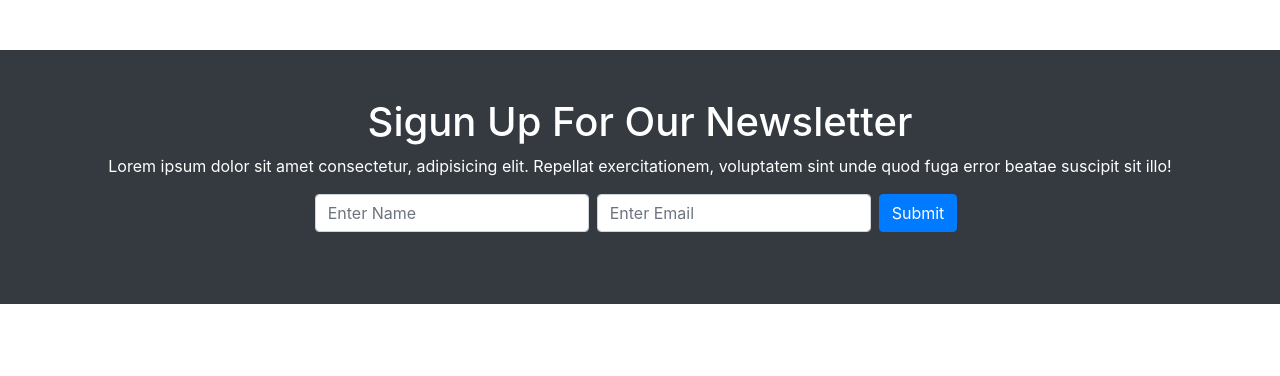
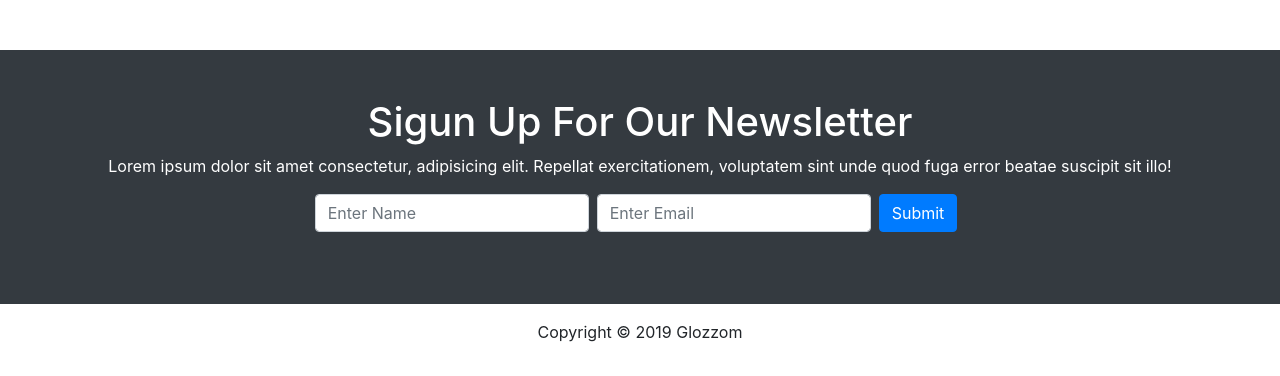
Before and after one commit to shuwh/glozzom, a plain HTML site: page index.html in a window 1280 px wide. Shown: the part 2784-3160 px from the top of the page. Before the commit the page ends 3088 px from the top, so only its background shows below. Drawn offline with nearby package versions, Linux system fonts and the light colour scheme; some packages are replaced by stand-ins of ours; a script that the page names is missing.

Commit message:
Add main-footer

```diff
--- a/index.html
+++ b/index.html
@@ -257,6 +257,16 @@
     </div>
   </div>
 
+  <section id="main-footer" class="p-3 text-center">
+    <div class="container">
+      <div class="row">
+        <div class="col">
+          <p>Copyright &copy; <span id="year"></span> Glozzom</p>
+        </div>
+      </div>
+    </div>
+  </section>
+
   <script src="http://code.jquery.com/jquery-3.3.1.min.js"
     integrity="sha256-FgpCb/KJQlLNfOu91ta32o/NMZxltwRo8QtmkMRdAu8=" crossorigin="anonymous"></script>
   <script src="https://cdnjs.cloudflare.com/ajax/libs/popper.js/1.14.6/umd/popper.min.js"
```
